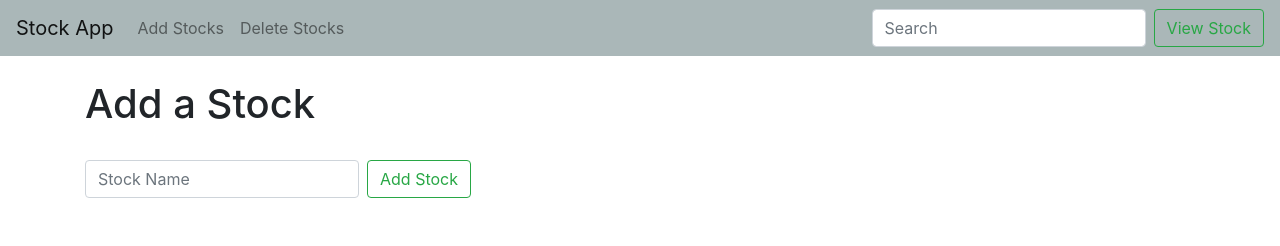
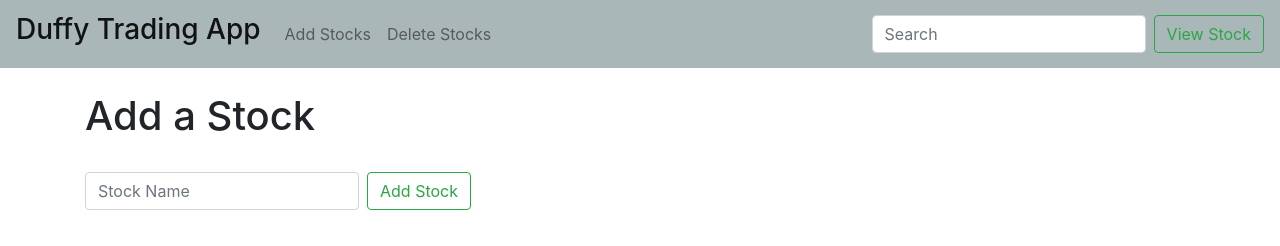
Before and after one commit to kayladuffy/stockapp, a Django app: page /add_stock.html in a window 1280 px wide. Shown: the top 246 px of the page. Run offline with Django 3.2, Linux system fonts and the light colour scheme; data comes from the database, SQL or seed files in the repository; data that the repository does not hold is empty; some libraries are stand-ins or nearby versions.

Commit message:
Lost connection; renamed and reconnected

```diff
--- a/stockapp/stockview/templates/base.html
+++ b/stockapp/stockview/templates/base.html
@@ -8,11 +8,11 @@
     <!-- Bootstrap CSS -->
     <link rel="stylesheet" href="https://stackpath.bootstrapcdn.com/bootstrap/4.5.2/css/bootstrap.min.css" integrity="sha384-JcKb8q3iqJ61gNV9KGb8thSsNjpSL0n8PARn9HuZOnIxN0hoP+VmmDGMN5t9UJ0Z" crossorigin="anonymous">
 
-    <title><h2>Duffy Trading App</h2></title>
+    <title>Duffy Trading App</title>
   </head>
   <body>
     <nav class="navbar navbar-expand-lg navbar-light" style="background-color: #AAB7B8">
-        <a class="navbar-brand" href="{% url 'home' %}">Stock App</a>
+        <a class="navbar-brand" href="{% url 'home' %}"><h3>Duffy Trading App</h3></a>
         <button class="navbar-toggler" type="button" data-toggle="collapse" data-target="#navbarSupportedContent" aria-controls="navbarSupportedContent" aria-expanded="false" aria-label="Toggle navigation">
           <span class="navbar-toggler-icon"></span>
         </button>
--- a/stockapp/stockview/urls.py
+++ b/stockapp/stockview/urls.py
@@ -3,7 +3,7 @@ from . import views
 
 urlpatterns = [
     path('', views.home, name="home"),
-    path('deletestock.html', views.about, name="deletestock"),
+    path('deletestock.html', views.deletestock, name="deletestock"),
     path('add_stock.html', views.add_stock, name="add_stock"),
     path('delete/<stock_id>', views.delete, name="delete"),
 ]
--- a/stockapp/stockview/views.py
+++ b/stockapp/stockview/views.py
@@ -21,7 +21,7 @@ def home(request):
         return render(request, 'home.html', {'ticker': "Enter symbol"})
 
 
-def about(request):
+def deletestock(request):
     return render(request, 'deletestock.html', {})
 
 def add_stock(request):
```
